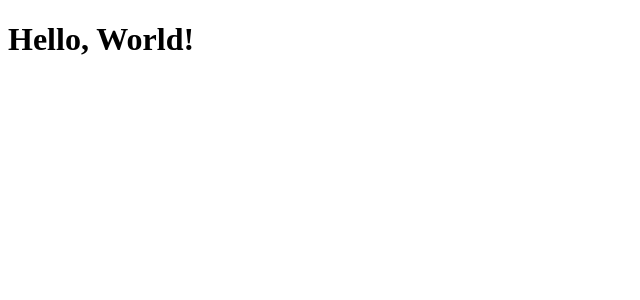
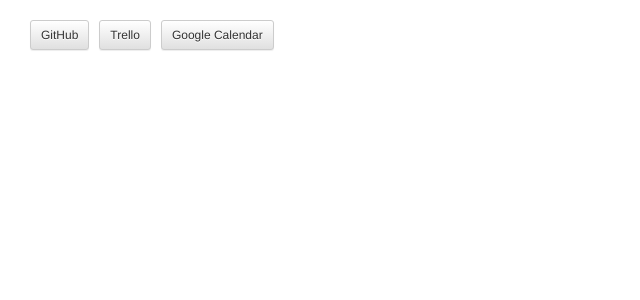
Before and after one commit to mazzcris/lethe, a React app: page / in a window 1280 px wide. Shown: the top 300 px of the page, without its empty margins (0-640 px from the left). Built offline with nearby package versions, Linux system fonts and the light colour scheme.

Commit message:
Add bootstrap and buttons toolbar

```diff
--- a/App.jsx
+++ b/App.jsx
@@ -1,12 +1,28 @@
 import React from 'react'
+import ServiceButton from "./components/ServiceButton.jsx";
+import {ButtonToolbar} from 'react-bootstrap'
 
 class App extends React.Component {
   constructor (props) {
     super(props)
+    this.state = {
+      'buttons': [
+        {'name': 'GitHub'},
+        {'name': 'Trello'},
+        {'name': 'Google Calendar'},
+      ]
+    }
   }
 
-  render() {
-    return <h1>Hello, World!</h1>;
+  render () {
+    let buttons = this.state.buttons.map((button, index) =>
+      <ServiceButton key={index} data={button}></ServiceButton>
+    );
+    return <div>
+      <ButtonToolbar className={"button-toolbar"}>
+        {buttons}
+      </ButtonToolbar>
+    </div>
   }
 }
 
--- /dev/null
+++ b/components/ServiceButton.jsx
@@ -0,0 +1,26 @@
+import React from 'react'
+import {Button} from 'react-bootstrap';
+
+class ServiceButton extends React.Component {
+  constructor (props) {
+    super(props)
+    this.state = {
+      'connected': 'false'
+    }
+    this.connectService = this.connectService.bind(this)
+  }
+
+  connectService(){
+    console.log("should connect")
+  }
+
+  render () {
+    return <div>
+      <Button bsStyle="default" bsSize="small" onClick={() => {this.connectService()}}>
+        {this.props.data.name}
+      </Button>
+    </div>
+  }
+}
+
+export default ServiceButton
--- a/css/style.css
+++ b/css/style.css
@@ -0,0 +1,7 @@
+.button-toolbar{
+    margin: 20px;
+}
+
+.button-toolbar button{
+    margin-left: 10px;
+}
--- a/index.html
+++ b/index.html
@@ -3,6 +3,9 @@
 <head>
     <meta charset="UTF-8">
     <title>Title</title>
+    <link rel="stylesheet" href="https://maxcdn.bootstrapcdn.com/bootstrap/latest/css/bootstrap.min.css">
+    <link rel="stylesheet" href="https://maxcdn.bootstrapcdn.com/bootstrap/latest/css/bootstrap-theme.min.css">
+    <link rel="stylesheet" href="/css/style.css">
 </head>
 <body>
     <div id="container"></div>
--- a/package.json
+++ b/package.json
@@ -3,11 +3,13 @@
   "version": "0.0.1",
   "dependencies": {
     "bluebird": "^3.5.1",
+    "bootstrap": "^3.3.7",
     "github": "^11.0.0",
     "google-auth-library": "^0.11.0",
     "googleapis": "^22.2.0",
     "node-trello": "^1.3.0",
     "react": "^16.2.0",
+    "react-bootstrap": "^0.31.5",
     "react-dom": "^16.2.0",
     "readline-sync": "^1.4.7"
   },
```
